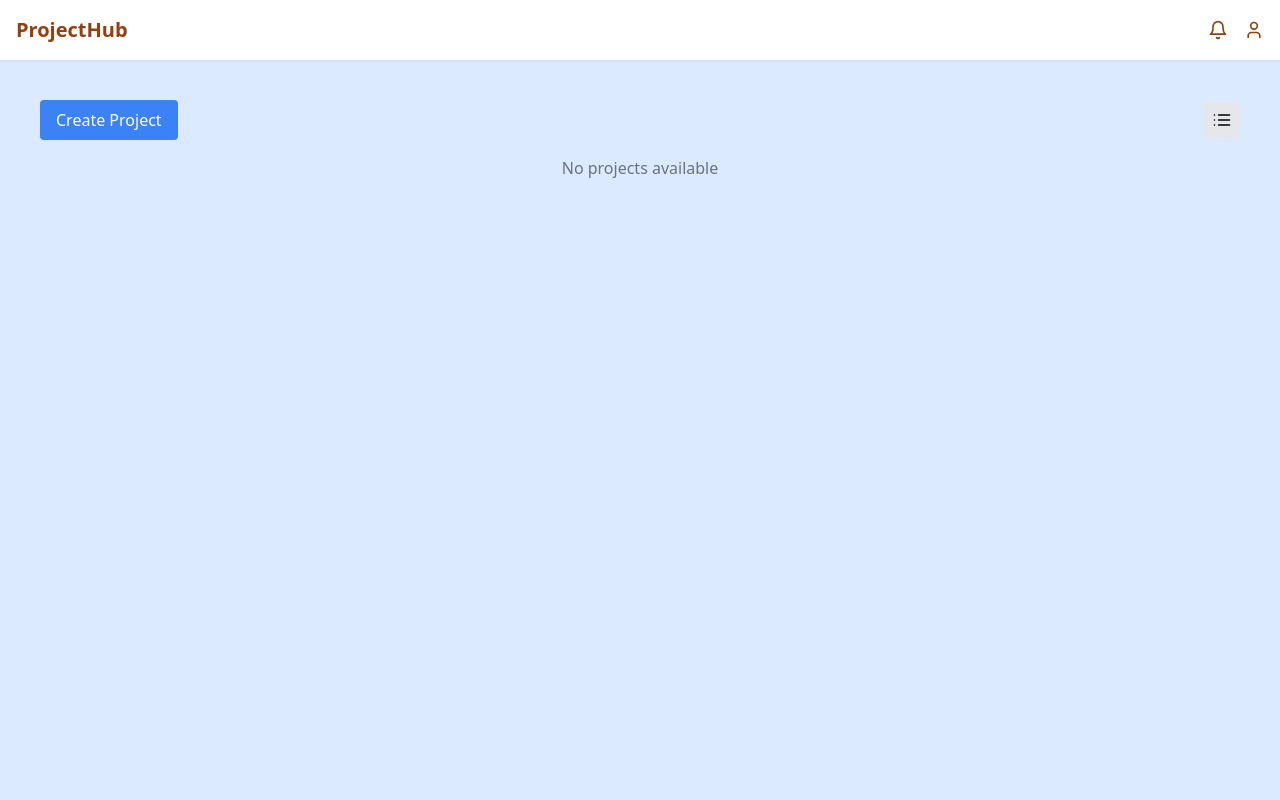
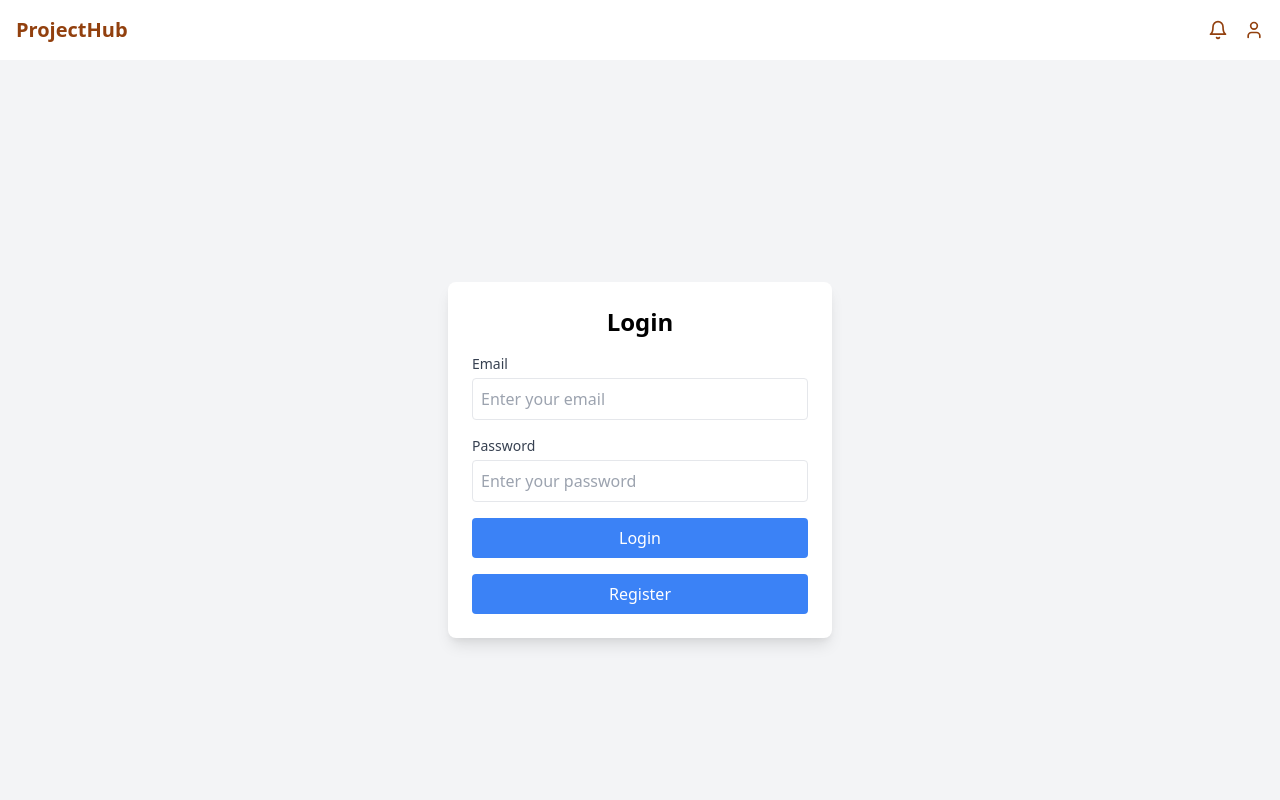
Before and after one commit to neote250/ProjectManagementWebsite, a React (Vite) app in the folder Frontend/: page / in a window 1280 px wide. Both pictures are taken after a click on the icon 1254 px from the left and 30 px from the top of the page. Shown: the top 800 px of the page. Built offline with nearby package versions, Linux system fonts and the light colour scheme.

Commit message:
Added my new login page and ProjectDashboard

```diff
--- a/Frontend/src/components/layout/Header.jsx
+++ b/Frontend/src/components/layout/Header.jsx
@@ -1,22 +1,44 @@
+import { useState } from "react";
 import PropTypes from "prop-types";
 import { Bell, User } from "lucide-react";
+import LoginPage from "../projects/LoginPage"; // Import the LoginPage component
 
 const Header = ({ variant }) => {
+    const [showLogin, setShowLogin] = useState(false);
+    const [user, setUser] = useState(null);
+
+    const handleLogin = (email) => {
+        setUser(email);
+        setShowLogin(false); // Close the login form after logging in
+    };
+
     const headerStyles =
         variant === "dark"
             ? "bg-gray-900 text-white"
             : "bg-white text-yellow-800 shadow-sm";
 
     return (
+        <>
             <header className={`${headerStyles} p-4`}>
                 <div className="max-w-7xl mx-auto flex justify-between items-center">
                     <div className="text-xl font-bold">ProjectHub</div>
                     <div className="flex items-center gap-4">
                         <Bell className="w-5 h-5 cursor-pointer hover:text-gray-400" />
-                    <User className="w-5 h-5 cursor-pointer hover:text-gray-400" />
+                        {user ? (
+                            <span className="text-sm font-semibold">{user}</span>
+                        ) : (
+                            <User
+                                className="w-5 h-5 cursor-pointer hover:text-gray-400"
+                                onClick={() => setShowLogin(true)}
+                            />
+                        )}
                     </div>
                 </div>
             </header>
+
+            {/* Render Login Page when showLogin is true */}
+            {showLogin && <LoginPage onLogin={handleLogin} />}
+        </>
     );
 };
 
--- /dev/null
+++ b/Frontend/src/components/projects/LoginPage.jsx
@@ -0,0 +1,60 @@
+import { useState } from "react";
+
+const LoginPage = ({ onLogin }) => {
+    const [email, setEmail] = useState("");
+    const [password, setPassword] = useState("");
+
+    const handleSubmit = (e) => {
+        e.preventDefault();
+        // Placeholder authentication logic
+        if (email && password) {
+            onLogin(email);
+        }
+    };
+
+    return (
+        <div className="flex items-center justify-center min-h-screen bg-gray-100">
+            <div className="bg-white p-6 rounded-lg shadow-lg w-96">
+                <h2 className="text-2xl font-bold text-center mb-4">Login</h2>
+                <form onSubmit={handleSubmit} className="space-y-4">
+                    <div>
+                        <label className="block text-sm font-medium text-gray-700">Email</label>
+                        <input
+                            type="email"
+                            className="w-full p-2 border rounded mt-1"
+                            placeholder="Enter your email"
+                            value={email}
+                            onChange={(e) => setEmail(e.target.value)}
+                            required
+                        />
+                    </div>
+                    <div>
+                        <label className="block text-sm font-medium text-gray-700">Password</label>
+                        <input
+                            type="password"
+                            className="w-full p-2 border rounded mt-1"
+                            placeholder="Enter your password"
+                            value={password}
+                            onChange={(e) => setPassword(e.target.value)}
+                            required
+                        />
+                    </div>
+                    <button
+                        type="submit"
+                        className="w-full bg-blue-500 text-white p-2 rounded hover:bg-blue-700"
+                    >
+                        Login
+                    </button>
+                    <button
+                        type="submit"
+                        className="w-full bg-blue-500 text-white p-2 rounded hover:bg-blue-700"
+                    >
+                        Register
+                    </button>
+                </form>
+            </div>
+        </div>
+    );
+};
+
+export default LoginPage;
```
Lines whose indentation alone changed are shown as unchanged.
